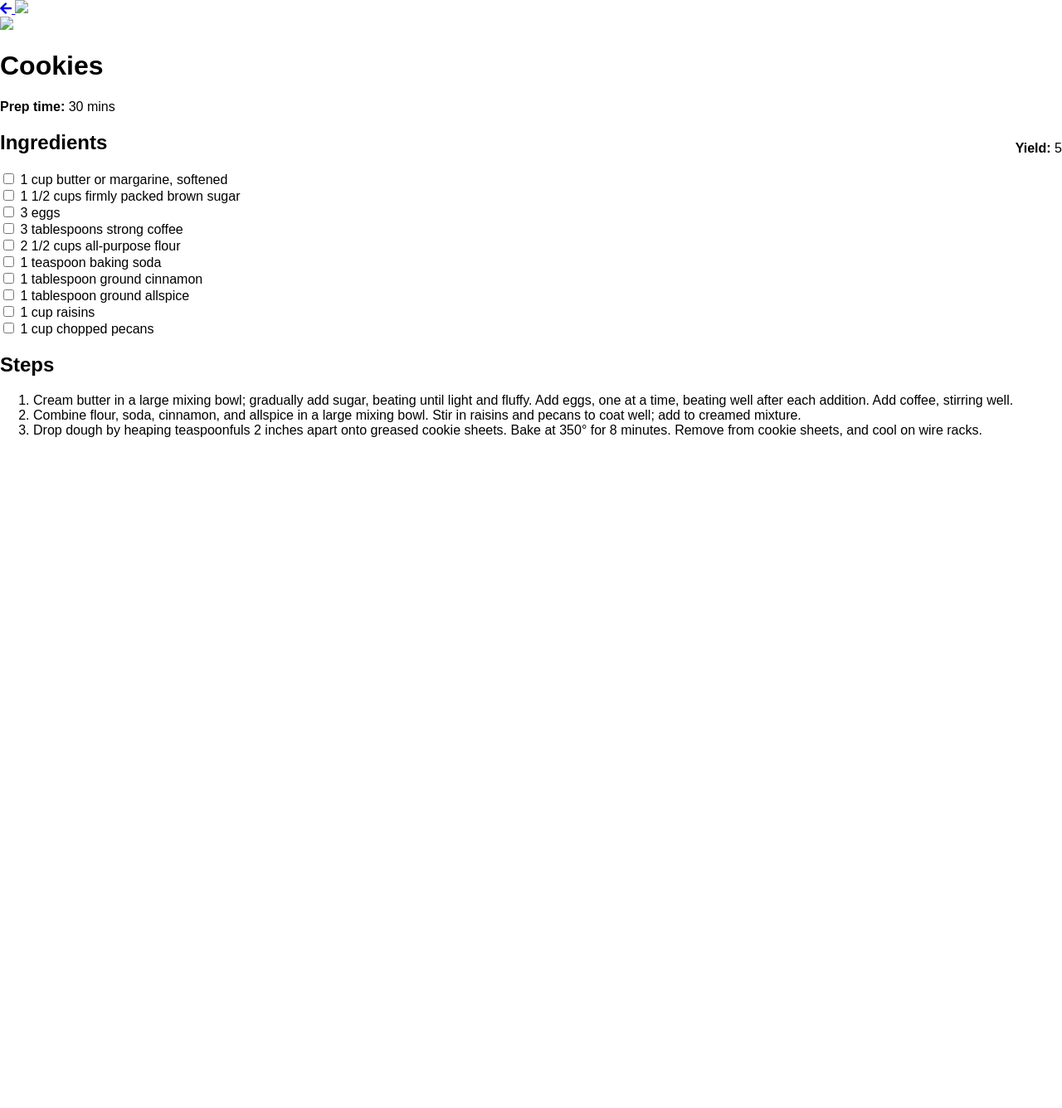
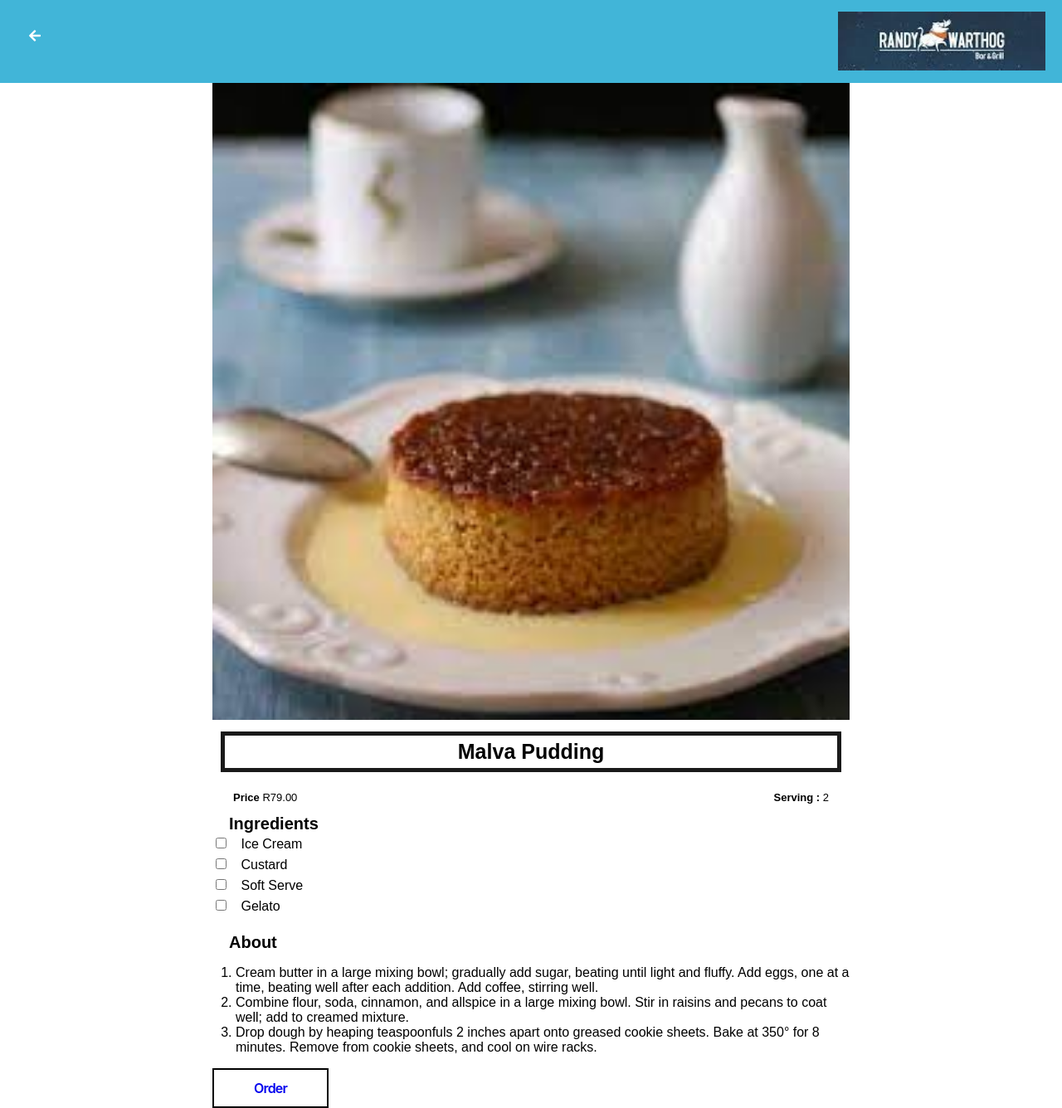
Before and after one commit to ontefetse-ditsele-ITvarsity/Module-3-Assessment-2, a plain HTML site: page malvapudding.html in a window 1280 px wide. Shown: the whole page at 83% size. Before the commit the page ends 800 px from the top, so only its background shows below. Drawn offline with Linux system fonts and the light colour scheme.

Commit message:
Module 3 Assessment 2 -Resubmission

```diff
--- a/malvapudding.html
+++ b/malvapudding.html
@@ -7,60 +7,42 @@
     </head>
     <body class="body-recipes">
         <div class="header">
-           <a href="meals.html">
+           <a href="desserts.html">
             <i class="fas fa-arrow-left"></i>
             </a>
 
-            <img src="images/logo-text.png">
+            <img src="images/header_img.jpg">
         </div>
 
        <div id="recipe">
 
            <div class="recipe-details">
-               <img src="images/cookies.png">
+               <img src="images/malva.jpg">
 
-               <h1>Cookies</h1>
+               <h1>Malva Pudding</h1>
 
                <div class="recipe-details-info">
-                  <p><b>Prep time: </b>30 mins</p>
-                  <p style="float:right"><b>Yield: </b>5</p>
+                  <p><b>Price </b>R79.00</p>
+                  <p style="float:right"><b>Serving : </b>2</p>
                </div>
 
                <div class="recipe-details-ingredients">
                    <h2>Ingredients</h2>
 
                    <input id="check-01" type="checkbox">
-                   <label for="check-01">1 cup butter or margarine, softened</label>
+                   <label for="check-01">Ice Cream</label>
                    <br/>
                    <input id="check-02" type="checkbox">
-                   <label for="check-02">1 1/2 cups firmly packed brown sugar</label>
+                   <label for="check-02">Custard</label>
                    <br/>
                    <input id="check-03" type="checkbox">
-                   <label for="check-03">3 eggs</label>
+                   <label for="check-03">Soft Serve</label>
                    <br/>
                    <input id="check-04" type="checkbox">
-                   <label for="check-04">3 tablespoons strong coffee</label>
-                   <br/>
-                   <input id="check-05" type="checkbox">
-                   <label for="check-05">2 1/2 cups all-purpose flour</label>
-                   <br/>
-                   <input id="check-06" type="checkbox">
-                   <label for="check-06">1 teaspoon baking soda</label>
-                   <br/>
-                   <input id="check-07" type="checkbox">
-                   <label for="check-07">1 tablespoon ground cinnamon</label>
-                   <br/>
-                   <input id="check-08" type="checkbox">
-                   <label for="check-08">1 tablespoon ground allspice</label>
-                   <br/>
-                   <input id="check-09" type="checkbox">
-                   <label for="check-09">1 cup raisins</label>
-                   <br/>
-                   <input id="check-10" type="checkbox">
-                   <label for="check-10">1 cup chopped pecans</label>
+                   <label for="check-04">Gelato</label>
 
                    <div class="recipe-details-steps">
-                       <h2>Steps</h2>
+                       <h2>About</h2>
 
                        <ol>
                          <li>Cream butter in a large mixing bowl; gradually add sugar, beating until light and fluffy. Add eggs, one at a time, beating well after each addition. Add coffee, stirring well.
@@ -72,7 +54,9 @@
                    </div>
                </div>
            </div>
-
+           <div class="button">
+                <a href="confirmation.html">Order</a>
+            </div>
        </div>
     </body>
 </html>
--- a/style.css
+++ b/style.css
@@ -6,18 +6,17 @@ body{
     margin: 0;
     padding: 0;
     height: 100%;
-
 }
 /*****************************************************************Home Page*/
 .body-home{
-    background-image: url("images/home-bg.jpg");
+    background-image: url("images/background-01-port.png");
     background-position: center;
     background-attachment: fixed;
     background-repeat: no-repeat;
     background-size: cover;
 }
 #home-logo-img{
-    width: 20%;
+    width: 45%;
     display: block;
     margin: auto;
     padding: 25px 10px 10px 10px;
@@ -46,7 +45,7 @@ body{
 /*************************************************************Meals Page*/
 /************************Meals List*/
 #meals{
-    padding-top: 50px;
+    padding-top: 100px;
 }
 
 .body-meals{
@@ -82,3 +81,174 @@ body{
     margin-top: -7px;
     padding-left: 10px;
 }
+.header{
+    background-color: #12a3cfcc;
+    width: 100%;
+    height: 100px;
+    top:0;
+
+    position: fixed;
+    overflow: hidden;
+    text-align: center;
+}
+.header i{
+    float: left;
+    padding: 35px 0 0 35px;
+    color: white;
+
+}
+.header img{
+    width: 250px;
+    padding-top: 14px;
+    padding-right: 20px;
+    float:right;
+}
+
+/*************************************************************Recipe Page*/
+
+#recipe {
+    padding-top: 100px;
+}
+.recipe-details img{
+    width: 100%;
+}
+
+.recipe-details h1{
+    font-size: 25px;
+    text-align: center;
+    border:5px solid #1a1a1a;
+    margin: 10px;
+    padding: 5px;
+}
+.recipe-details h2{
+    font-size: 20px;
+    text-align: left;
+    margin: 0;
+    margin-left: 20px;
+}
+
+.recipe-details-info {
+    margin-left: 25px;
+    margin-right: 25px;
+}
+
+.recipe-details-info p{
+    font-size: 13px;
+    display: inline-block;
+}
+
+.recipe-details-ingredients label{
+    line-height: 25px;
+    margin-left: 10px;
+
+}
+
+.recipe-details-steps {
+    padding-top: 20px;
+
+}
+
+.recipe-details-steps ol{
+    padding-left: 28px;
+}
+
+/* ********************************************************/
+.button a{
+    text-decoration: none;
+}
+.button {
+    margin-bottom: 50;
+    align-items: center;
+    background-color:#fff;
+    border  : 2px solid #000;
+    box-sizing: border-box;
+    color: #000;
+    cursor: pointer;
+    display: inline-flex;
+    fill: #000;
+    font-family: Inter,sans-serif;
+    font-size: 16px;
+    font-weight: 600;
+    height: 48px;
+    justify-content: center;
+    letter-spacing: -.8px;
+    line-height: 24px;
+    min-width: 140px;
+    outline: 0;
+    padding: 0 17px;
+    text-align: center;
+    text-decoration: none;
+    transition: all .3s;
+    user-select: none;
+
+}
+
+
+.button:focus {
+  color: #171e29;
+}
+
+.button:hover {
+  border-color: #06f;
+  color: #06f;
+  fill: #06f;
+}
+
+.button:active {
+  border-color: #06f;
+  color: #06f;
+  fill: #06f;
+}
+
+
+#picture {
+    float: center;
+}
+
+@media (min-width: 768px) {
+  .button-59 {
+    min-width: 170px;
+  }
+}
+/**********************************************Responsive Layout*/
+
+@media only screen and (min-width: 600px) {
+    #meals {
+        width:80%;
+        margin:auto;
+
+    }
+
+    #recipe {
+        width: 80%;
+        margin: auto;
+    }
+
+}
+@media only screen and (min-width: 1000px) {
+    #meals {
+        width:60%;
+        margin:auto;
+
+    }
+
+    #recipe {
+        width: 60%;
+        margin: auto;
+    }
+
+}
+
+@media only screen and (min-width: 1500px) {
+    #meals {
+        width:40%;
+        margin:auto;
+
+    }
+
+    #recipe {
+        width: 40%;
+        margin: auto;
+    }
+
+}
```
Also changed, not shown: braai.html (+12 -13 lines), cbcbeer.html (+11 -19 lines), confirmation.html (+2 -2 lines), desserts.html (+1 -1 lines), drinks.html (+1 -1 lines), index.html (+1 -1 lines).
